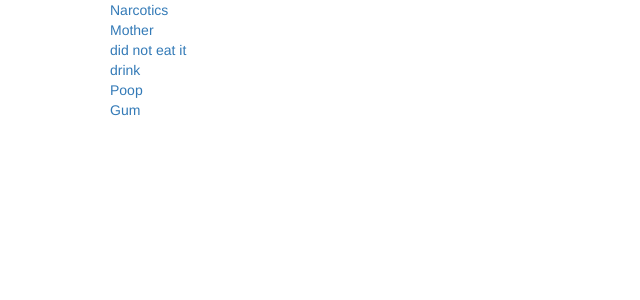
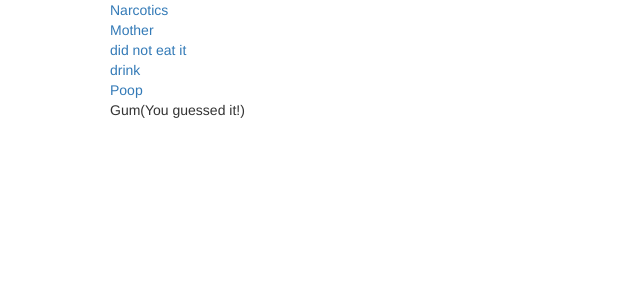
Before and after one commit to oshmidtsmk/words_game, a Django app: page /game/descriptions/ in a window 1280 px wide. Shown: the part 344-644 px from the top of the page, without its empty margins (0-640 px from the left). Run offline with Django 3.2, Linux system fonts and the light colour scheme; data comes from the database, SQL or seed files in the repository; both versions use the stored data as it was after the commit; some libraries are stand-ins or nearby versions.

Commit message:
added guessed logic

```diff
--- a/game_app/models.py
+++ b/game_app/models.py
@@ -2,6 +2,8 @@
 from django.db import models
 from django.conf import settings
 import random
+
+
 
 # Create your models here.
 class Word(models.Model):
@@ -35,6 +37,8 @@ class Word(models.Model):
         max_length=100,  # Adjust the max_length as needed
         default="Game Over. Try again!"
 )
+
+    guessed = models.BooleanField(default=False)
 
     def __str__(self):
         return self.word
--- a/game_app/templates/game_app/descriptions.html
+++ b/game_app/templates/game_app/descriptions.html
@@ -8,9 +8,15 @@
         {% for puzzle in descriptions %}
             <!-- {{puzzle.description}} -->
             <!-- <li>{{ item.description }}</li> -->
+            {% if puzzle.guessed %}
+              <p>{{puzzle.word}}(You guessed it!)</p>
+              <br>
+
+            {% else %}
              <a href="{% url 'game_app:masking-word' puzzle.pk %}">{{puzzle.description}}</a>
              <br>
             <!-- <li><a href="{% url 'game_app:guessing_page' puzzle.pk %}">{{ puzzle.description }}</a></li> -->
+            {% endif %}
         {% endfor %}
     </ul>
   </div>
--- a/game_app/views.py
+++ b/game_app/views.py
@@ -35,7 +35,7 @@ class GuessingPage(generic.DetailView):
         form = LetterForm(request.POST, instance= obj)
         if form.is_valid():
             form.save()
-            print(obj.process_reply())
+            #print(obj.process_reply())
 
             # if obj.process_reply() == obj.you_win:
             #     return HttpResponseRedirect(reverse('game_app:you_win', kwargs={'pk': obj.pk}))
@@ -47,6 +47,8 @@ class GuessingPage(generic.DetailView):
             #
 
             if obj.process_reply() == obj.you_win:
+                obj.guessed = True
+                obj.save()
                 return HttpResponseRedirect(reverse('game_app:you_win', kwargs={'pk': obj.pk}))
 
             elif obj.process_reply() == obj.failure:
```
Also changed, not shown: db.sqlite3, game_app/migrations/0011_auto_20231110_0633.py (added), game_app/migrations/0012_auto_20231110_0655.py (added).
